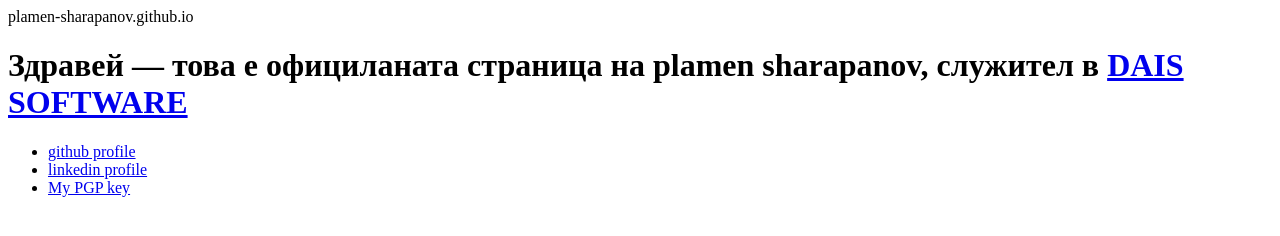
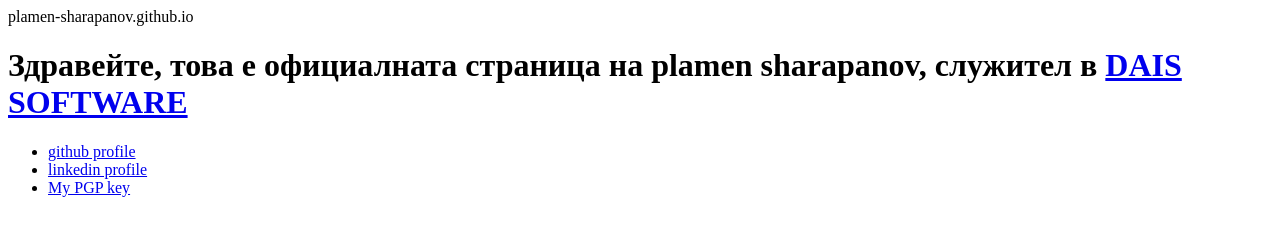
Before and after one commit to plamen-sharapanov/plamen-sharapanov.github.io, a plain HTML site: page index.html in a window 1280 px wide. Drawn offline with Linux system fonts and the light colour scheme.

Commit message:
Update index.html

```diff
--- a/index.html
+++ b/index.html
@@ -7,7 +7,7 @@
   <title>plamen sharapanov</title>
 </head>
 <body>
-  <h1>Здравей — това е официланата страница на plamen sharapanov, служител в <a href="https://dais-software.com/">DAIS SOFTWARE</a></h1>
+  <h1>Здравейте, това е официалната страница на plamen sharapanov, служител в <a href="https://dais-software.com/">DAIS SOFTWARE</a></h1>
   <ul>
     <li><a href="https://github.com/plamen-sharapanov">github profile</a></li>
     <li><a href="www.linkedin.com/in/plamensharapanov">linkedin profile</a></li>
```
